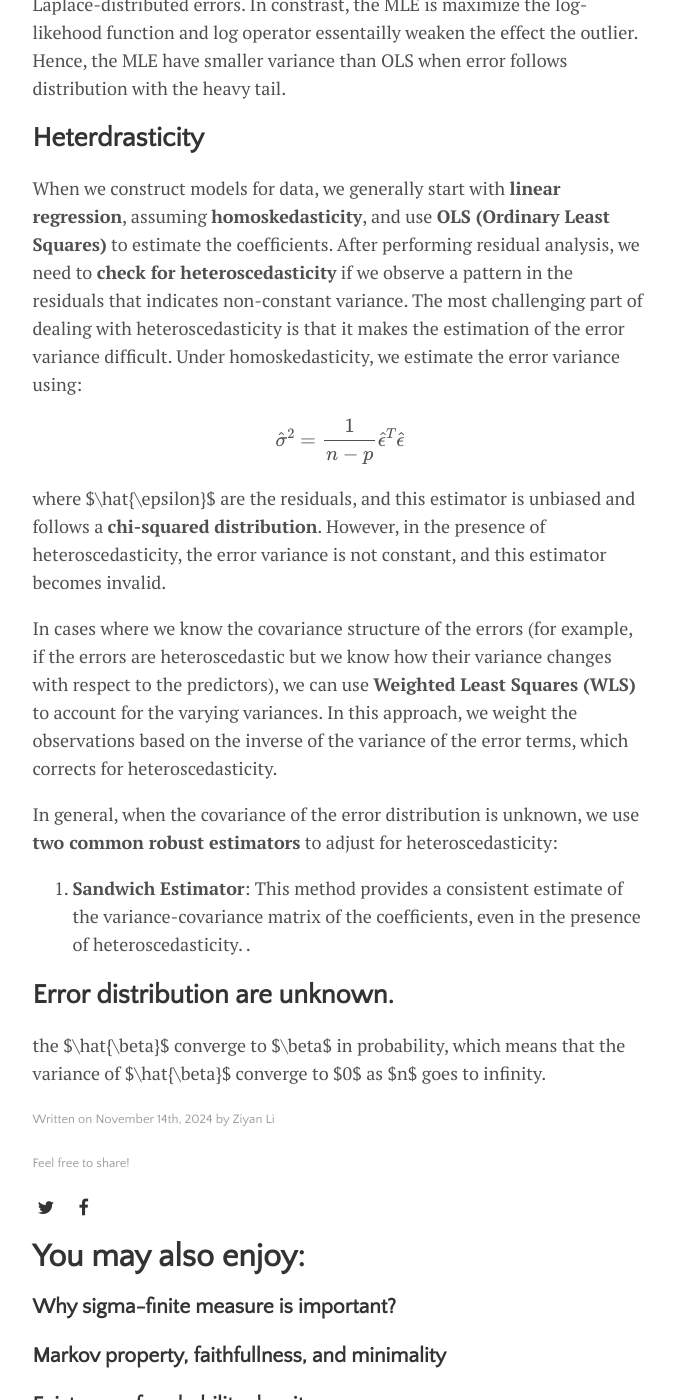
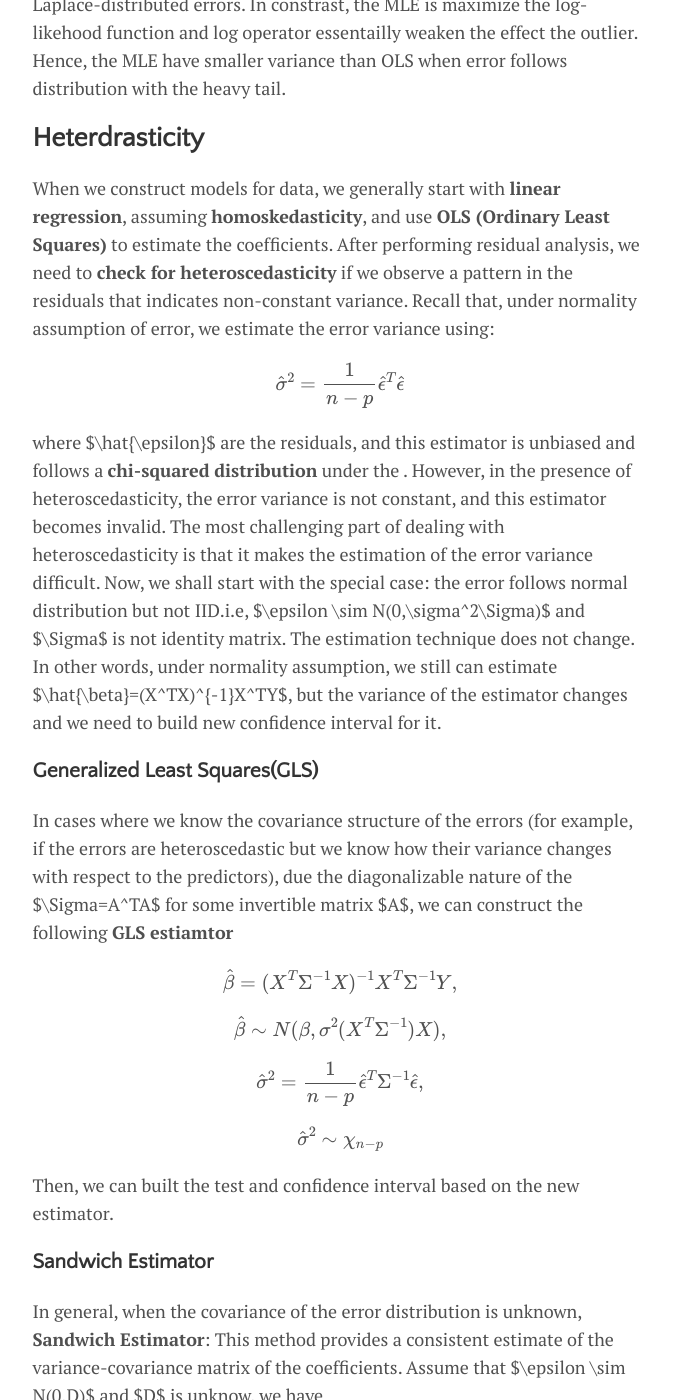
Before and after one commit to catty-halsey/catty-halsey.github.io, a Jekyll site: the page built from _posts/2024-11-14-Why the distribution of error matters?.md, in a window 1280 px wide and 1400 px high, scrolled down 3877 px. Shown: the whole window, without its empty margins (300-975 px from the left). Built offline with Jekyll 4.4.1, drawn with Linux system fonts in a browser that asks for light colours; formulas are drawn with MathJax 3; some of the changed text lies outside the part shown.

Commit message:
Update 2024-11-14-Why the distribution of error matters?.md

```diff
--- a/_posts/2024-11-14-Why the distribution of error matters?.md
+++ b/_posts/2024-11-14-Why the distribution of error matters?.md
@@ -85,19 +85,53 @@ When the error is non-normal distribution, there exists other types of unbiased
 
 ## Heterdrasticity
 
-When we construct models for data, we generally start with **linear regression**, assuming **homoskedasticity**, and use **OLS (Ordinary Least Squares)** to estimate the coefficients. After performing residual analysis, we need to **check for heteroscedasticity** if we observe a pattern in the residuals that indicates non-constant variance. The most challenging part of dealing with heteroscedasticity is that it makes the estimation of the error variance difficult. Under homoskedasticity, we estimate the error variance using:
+When we construct models for data, we generally start with **linear regression**, assuming **homoskedasticity**, and use **OLS (Ordinary Least Squares)** to estimate the coefficients. After performing residual analysis, we need to **check for heteroscedasticity** if we observe a pattern in the residuals that indicates non-constant variance. Recall that, under normality assumption of error, we estimate the error variance using:
 
 $$
 \hat{\sigma}^2 = \frac{1}{n - p} \hat{\epsilon}^T \hat{\epsilon}
 $$
 
-where $\hat{\epsilon}$ are the residuals, and this estimator is unbiased and follows a **chi-squared distribution**. However, in the presence of heteroscedasticity, the error variance is not constant, and this estimator becomes invalid.
+where $\hat{\epsilon}$ are the residuals, and this estimator is unbiased and follows a **chi-squared distribution** under the . However, in the presence of heteroscedasticity, the error variance is not constant, and this estimator becomes invalid. The most challenging part of dealing with heteroscedasticity is that it makes the estimation of the error variance difficult. Now,  we shall start with the special case: the error follows normal distribution but not IID.i.e, $\epsilon \sim N(0,\sigma^2\Sigma)$ and $\Sigma$ is not identity matrix. The estimation technique does not change. In other words, under normality assumption, we still can estimate $\hat{\beta}=(X^TX)^{-1}X^TY$, but the variance of the estimator changes and we need to build new confidence interval for it.
 
-In cases where we know the covariance structure of the errors (for example, if the errors are heteroscedastic but we know how their variance changes with respect to the predictors), we can use **Weighted Least Squares (WLS)** to account for the varying variances. In this approach, we weight the observations based on the inverse of the variance of the error terms, which corrects for heteroscedasticity.
+### Generalized Least Squares(GLS)
+In cases where we know the covariance structure of the errors (for example, if the errors are heteroscedastic but we know how their variance changes with respect to the predictors), due the diagonalizable nature of the $\Sigma=A^TA$ for some invertible matrix $A$, we can construct the following **GLS estiamtor**
 
-In general, when the covariance of the error distribution is unknown, we use **two common robust estimators** to adjust for heteroscedasticity:
-1. **Sandwich Estimator**: This method provides a consistent estimate of the variance-covariance matrix of the coefficients, even in the presence of heteroscedasticity.
-.
+$$
+\hat{\beta}= (X^T\Sigma^{-1}X)^{-1}X^T\Sigma^{-1}Y,
+$$
 
-## Error distribution are unknown.
-the $\hat{\beta}$ converge to $\beta$ in probability, which means that the variance of $\hat{\beta}$ converge to $0$ as $n$ goes to infinity.
+$$
+\hat{\beta} \sim N(\beta,\sigma^2(X^T\Sigma^{-1})X),
+$$
+
+$$
+\hat{\sigma}^2 = \frac{1}{n - p} \hat{\epsilon}^T \Sigma^{-1}\hat{\epsilon},
+$$
+
+$$
+\hat{\sigma}^2 \sim \chi_{n-p}
+$$
+
+Then, we can built the test and confidence interval based on the new estimator.
+
+### Sandwich Estimator
+In general, when the covariance of the error distribution is unknown, **Sandwich Estimator**: This method provides a consistent estimate of the variance-covariance matrix of the coefficients. Assume that $\epsilon \sim N(0,D)$ and $D$ is unknow, we have
+
+$$
+\hat{\beta}= (X^TX)^{-1}XY,
+$$
+
+$$
+\hat{\beta} \sim N(\beta,(X^TX)^{-1}X^TDX(X^TX)^{-1})
+$$
+
+The sandwich estimator essentially provide the estimator for $(X^TX)^{-1}X^TDX(X^TX)^{-1}$ by letting $\hat{D}=\text{diag}(r_1^2,\cdots, r_n^2)$ and $r_i=Y_i-\hat(Y)_i$. Hence, we can construct the new confidence interval for the estimated $\beta$.
+
+Next, we verify that $(X^TX)^{-1}X^T\hat{D}X(X^TX)^{-1}$ converges to $(X^TX)^{-1}X^TDX(X^TX)^{-1}$ in probability. i.e, we need to verify
+$(X^TX)^{-1}X^T\hat{D}X(X^TX)^{-1}-(X^TX)^{-1}X^TDX(X^TX)^{-1} \rightarrow 0$ as $n \rightarrow \infty$. After verifying this, we can use slutsky theorem to show
+
+$$
+\frac{1}{\sqrt{(X^TX)^{-1}X^T\hat{D}X(X^TX)^{-1}}}(\hat{\beta}-\beta) \rightarrow N(0,1)
+$$
+
+Then, we can build the confidence interval of $\hat{\beta}$ based on this distribution.
```
Also changed, not shown: other parts of _posts/2024-11-14-Why the distribution of error matters?.md (+1 -1 lines).
